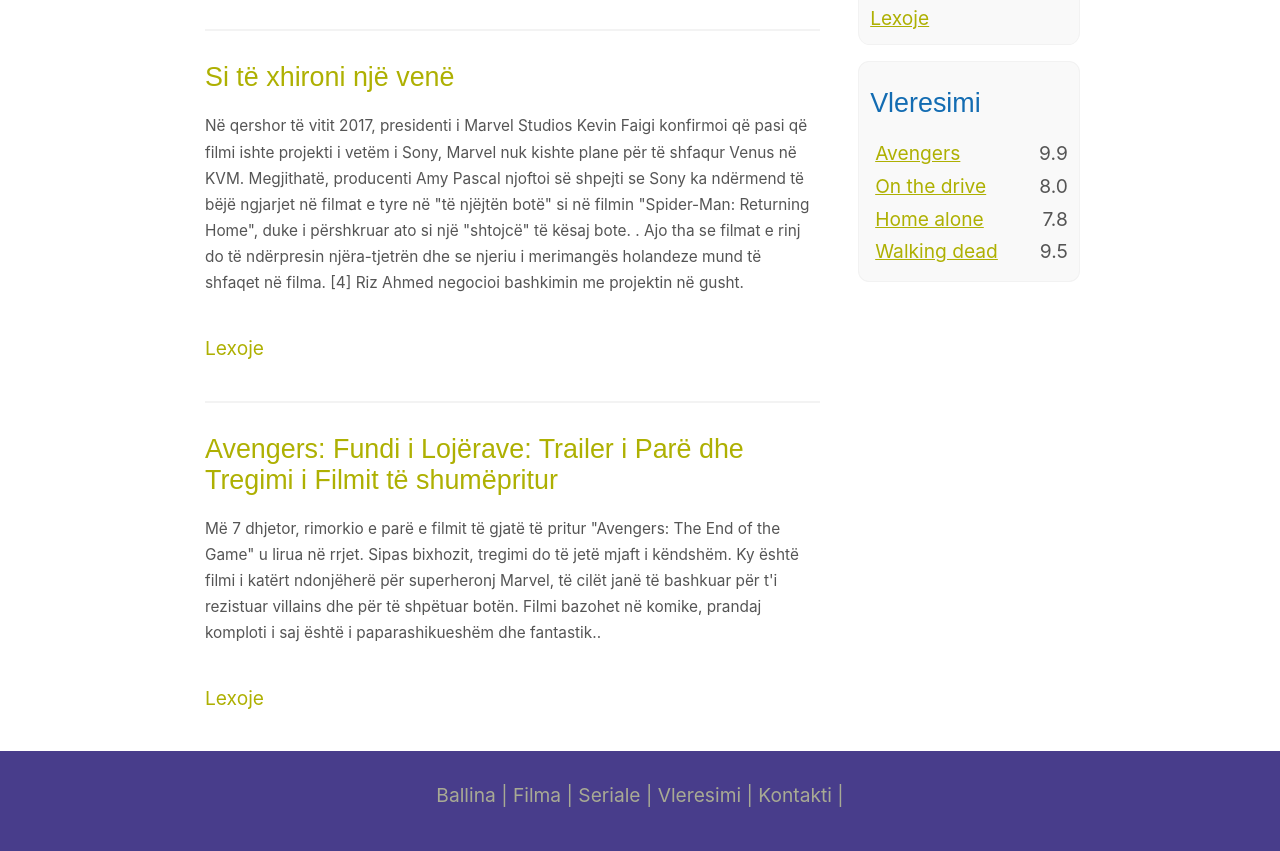
After one commit to guximselmani/ShikoFilmat18-19, a PHP site: page /index.php in a window 1280 px wide. The commit adds this page. Shown: the part 679-1530 px from the top of the page. Run offline with PHP 8.4, Linux system fonts and the light colour scheme; the visitor is signed in with stand-in values (Sample User, id 1); some libraries are stand-ins or nearby versions.

Commit message:
login and logout

```diff
--- a/Css/style.css
+++ b/Css/style.css
@@ -1,6 +1,14 @@
 * {
   margin: 0;
   padding: 0;
+}
+
+.hide {
+	display: none;
+}
+
+.show {
+	display: block;
 }
 
 body{
--- a/db/idex.php
+++ b/db/idex.php
@@ -1,6 +1,6 @@
 <?php
 
-
+    session_start();
     if (isset($_POST['submit'])){
         $username = $_POST['username'];
         $password = $_POST['password'];
@@ -15,9 +15,17 @@
         $result = mysqli_query($connection, $query);
 
         if ($result){
-            //session me rujt ose cookies
-
-            setcookie('username',$username,time()+(3600*24*7));
+            if ($_POST['remember'] == "on") {
+                setcookie('username', $username, time() + (3600 * 24 * 7), "/");
+                setcookie('password', $password, time() + (360 * 24 * 7), "/");
+            } else  {
+                setcookie('username', '', time() + (3600 * 24 * 7), "/");
+                setcookie('password', '', time() + (3600 * 24 * 7), "/");
+            }
+            if ($_POST['submit']){
+                $_SESSION['login'] = "hide";
+                $_SESSION['logout'] = "show";
+            }
 
             header('Location: ' . $_SERVER['HTTP_REFERER']);
             exit();
--- a/filma.html
+++ b/filma.html
@@ -21,7 +21,7 @@
 
 			<div class="menubar">
 				<ul class="menu">
-					<li><a href="index.html">Ballina</a></li>
+					<li><a href="index.php">Ballina</a></li>
 					<li class="selected"><a href="#">Filma</a></li>
 					<li><a href="#">Seriale</a></li>
 					<li><a href="rating.html">Vleresimi</a></li>
--- /dev/null
+++ b/index.php
@@ -0,0 +1,67 @@
+<!DOCTYPE html>
+<html lang="en">
+<head>
+
+    <link rel="stylesheet" href="https://maxcdn.bootstrapcdn.com/bootstrap/4.0.0/css/bootstrap.min.css" integrity="sha384-Gn5384xqQ1aoWXA+058RXPxPg6fy4IWvTNh0E263XmFcJlSAwiGgFAW/dAiS6JXm" crossorigin="anonymous">
+    <script src="https://ajax.googleapis.com/ajax/libs/jquery/2.1.4/jquery.min.js"></script>
+    <meta charset="UTF-8">
+    <meta name="viewport" content="width=device-width, initial-scale=1/0">
+    <title>Ballina</title>
+    <meta name="desctiption" content="Website about movie">
+    <meta name="keywords" content="films,serials,shows">
+    <link rel="stylesheet" href="CSS/style.css" type="text/css">
+</head>
+<body>
+<?php include 'db/idex.php';?>
+<div class="main">
+
+    <div class="header">
+        <div class="logo">
+            <div class="logotext">
+                <h1><a href="/">Shiko filmat</a></h1>
+                <h2>Filma dhe seriale!</h2>
+            </div>
+        </div>
+
+        <div class="menubar">
+            <ul class="menu">
+                <li class="selected"><a href="#">Ballina</a></li>
+                <li><a href="filma.php">Filma</a></li>
+                <li><a href="#">Seriale</a></li>
+                <li><a href="rating.html">Vleresimi</a></li>
+                <li><a href="contact.html">Kontakti</a></li>
+            </ul>
+        </div>
+    </div>
+
+    <div class="sitecontent">
+
+    <?php include "side.php"; ?>
+
+		<div class="footer">
+			<p>
+				<a href="index.html">Ballina</a> |
+				<a href="filma.html">Filma</a> |
+				<a href="#">Seriale</a> |
+				<a href="rating.html">Vleresimi</a> |
+				<a href="contact.html">Kontakti</a> |
+			</p>
+		</div>
+
+	</div>
+
+</body>
+<script>
+    function logout() {
+        $.ajax({
+            url: 'db/logout.php',
+            type: 'get',
+            data:{action:'logout'},
+            success: function(data){
+//                console.log(data);
+                location.reload();
+            }
+        });
+    }
+</script>
+</html>
--- /dev/null
+++ b/side.php
@@ -0,0 +1,79 @@
+<div class="sidebarcontainer">
+
+    <div class="sidebar">
+        <h2>Search</h2>
+        <form action="#" method="post" id="searchform">
+            <input type="search" name="searchfield" dirname="kerko" placeholder="Kërkesa juaj">
+            <input class="btn" type="submit" class="btn" name="gjej" value="Gjej atë"><!-- bootstrap ketu -->
+        </form>
+
+    </div>
+
+
+    <div class="sidebar <?php echo $_SESSION['login'];  ?>">
+        <h2>Kyçu </h2>
+        <form action="db/idex.php" method="post" id="login">
+            <input type="text" name="username" placeholder="Email-i i juaj" value="<?php if(isset($_COOKIE['username'])) echo $_COOKIE['username'] ?>">
+            <input type="password" name="password" placeholder="Fjalkalimi juaj" value="<?php if(isset($_COOKIE['password'])) echo $_COOKIE['password'] ?>">
+            <div class="pasregtext">
+                <input type="checkbox" name="remember" id="remember">
+                <p>Remember me?</p>
+            </div>
+            <input type="submit" name="submit" class="btn" value="Kyçu">
+            <div class="pasregtext">
+                <span><a href="password.html"> Keni harruar fjalkalimin</a></span> | <span><a href="signup.html">Regjistrohu</a></span>
+            </div>
+        </form>
+    </div>
+
+    <div class="sidebar <?php if (!isset($_SESSION['logout'])) echo "hide"; else echo $_SESSION['logout']; ?>">
+        <input onclick="logout()" name="logout" class="btn" value="Log Out">
+    </div>
+
+    <div class="sidebar">
+        <h2>Me te rejat</h2>
+        <span>11.12.2018</span>
+        <p>Avengers:end game-soon in the cinema</p>
+        <a href="#">Lexoje</a>
+    </div>
+    <div class="sidebar">
+        <h2>Vleresimi</h2>
+        <ul>
+            <li><a href="#">Avengers</a><span class="ratingsidebar">9.9</span></li>
+            <li><a href="#">On the drive</a><span class="ratingsidebar">8.0</span></li>
+            <li><a href="#">Home alone</a><span class="ratingsidebar">7.8</span></li>
+            <li><a href="show.html">Walking dead</a><span class="ratingsidebar">9.5</span></li>
+        </ul>
+    </div>
+</div>
+<div class="content">
+    <h1>Kinema</h1>
+    <div class="films">
+        <a href="#"><img src="assets/img/venom.png" width="150" height="200" ></a>
+        <a href="#"><img src="assets/img/Avengers.png" width="150" height="200" ></a>
+    </div>
+    <div class="serials">
+        <h1>Seriale</h1>
+        <a href="#"><img src="assets/img/breakingbad.png" alt=""></a>
+        <a href="#"><img src="assets/img/silicon.png" alt=""></a>
+        <a href="#"><img src="assets/img/dead.png" alt=""></a>
+        <a href="#"><img src="assets/img/xfilies.png" alt=""></a>
+    </div>
+    <div class="posts">
+        <hr>
+        <h2><a href="#">Si të xhironi një venë</a></h2>
+        <div class="postcontent">
+            <p>Në qershor të vitit 2017, presidenti i Marvel Studios Kevin Faigi konfirmoi që pasi që filmi ishte projekti i vetëm i Sony, Marvel nuk kishte plane për të shfaqur Venus në KVM. Megjithatë, producenti Amy Pascal njoftoi së shpejti se Sony ka ndërmend të bëjë ngjarjet në filmat e tyre në "të njëjtën botë" si në filmin "Spider-Man: Returning Home", duke i përshkruar ato si një "shtojcë" të kësaj bote. . Ajo tha se filmat e rinj do të ndërpresin njëra-tjetrën dhe se njeriu i merimangës holandeze mund të shfaqet në filma. [4] Riz Ahmed negocioi bashkimin me projektin në gusht.</p>
+
+        </div>
+        <p><a href="#">Lexoje</a></p>
+        <hr>
+        <h2><a href="#">Avengers: Fundi i Lojërave: Trailer i Parë dhe Tregimi i Filmit të shumëpritur</a></h2>
+        <div class="postcontent">
+            <p>Më 7 dhjetor, rimorkio e parë e filmit të gjatë të pritur "Avengers: The End of the Game" u lirua në rrjet. Sipas bixhozit, tregimi do të jetë mjaft i këndshëm. Ky është filmi i katërt ndonjëherë për superheronj Marvel, të cilët janë të bashkuar për t'i rezistuar villains dhe për të shpëtuar botën. Filmi bazohet në komike, prandaj komploti i saj është i paparashikueshëm dhe fantastik..</p>
+        </div>
+        <a href="#"><p>Lexoje</p></a>
+    </div>
+</div>
+
+</div>
```
Also changed, not shown: db/logout.php (added, +9 -0 lines), filma.php (added, +50 -0 lines).
